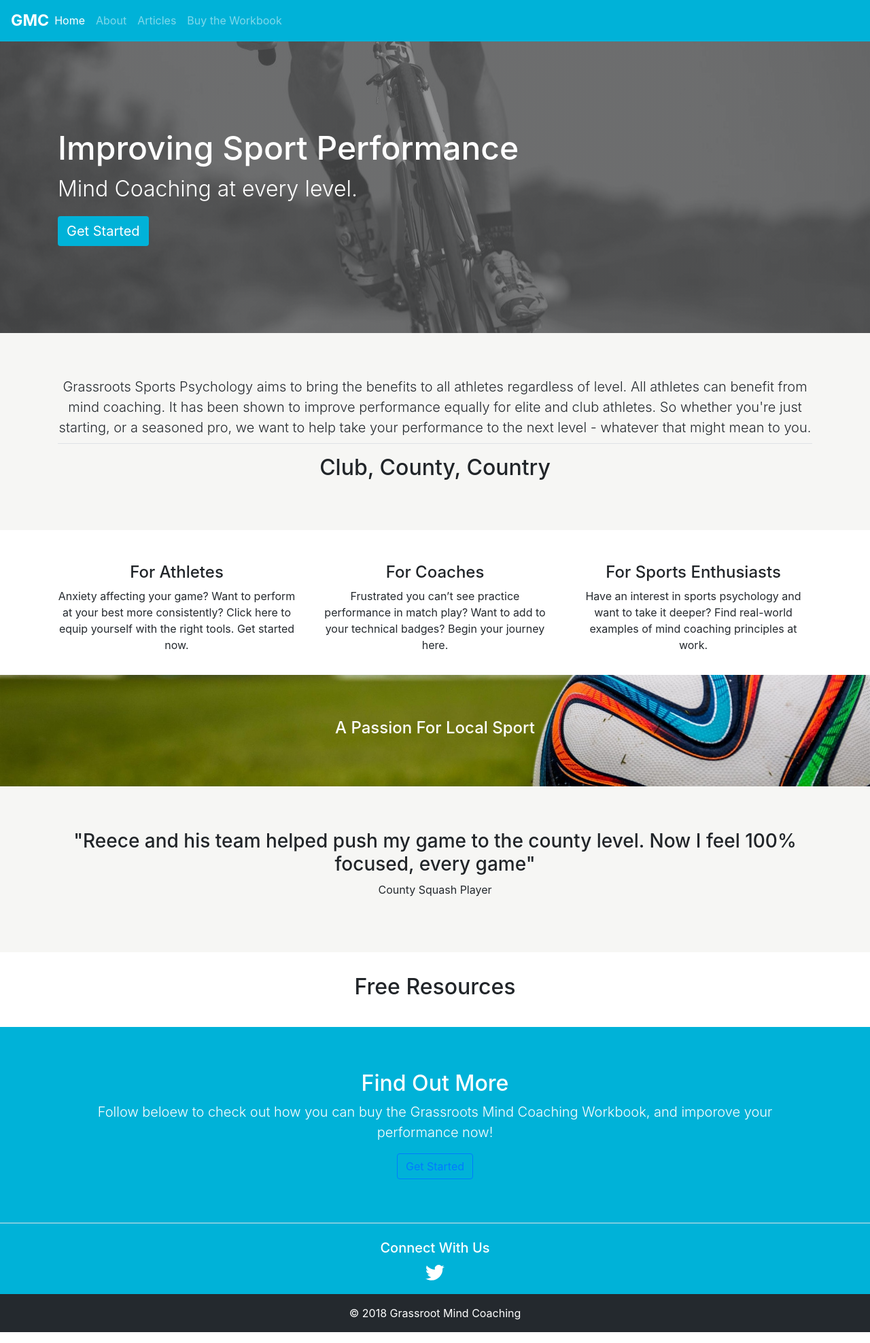
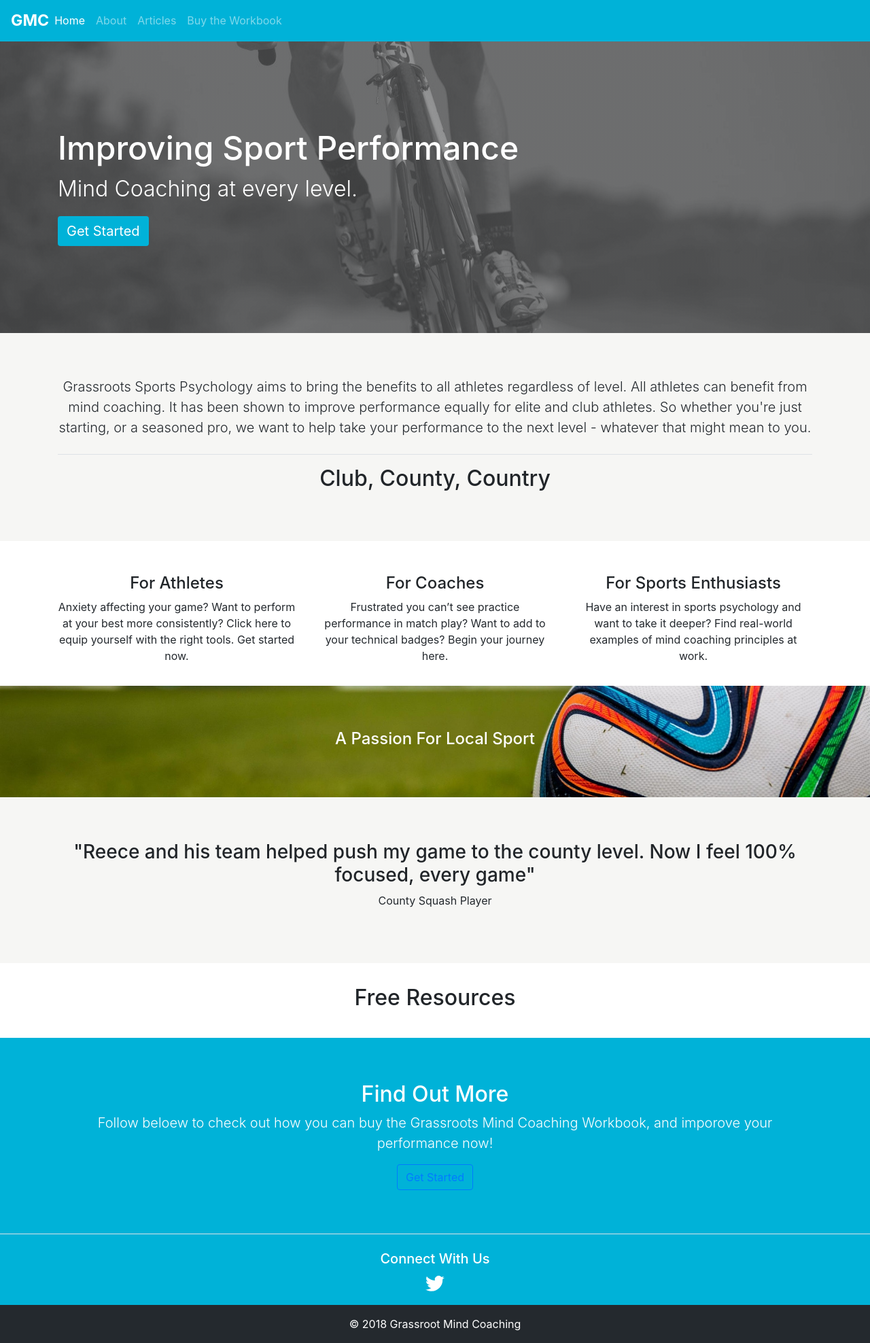
Before and after one commit to krussll/etsysimplicity, a Jekyll site: the page built from index.md, in a window 1280 px wide. Shown: the whole page at 68% size. Built offline with Jekyll 4.4.1, drawn with Linux system fonts in a browser that asks for light colours; nearby versions of some CDN libraries.

Commit message:
Update home.html

```diff
--- a/_layouts/home.html
+++ b/_layouts/home.html
@@ -16,7 +16,7 @@
 
     <div class="jumbotron secondary">
       <div class="container text-center">
-        <p class="lead border-bottom pb-2">Grassroots Sports Psychology aims to bring the benefits to all athletes regardless of level.
+        <p class="lead border-bottom pb-4">Grassroots Sports Psychology aims to bring the benefits to all athletes regardless of level.
         All athletes can benefit from mind coaching. It has been shown to improve performance equally for elite and club athletes. So whether you're just starting, or a seasoned pro, we want to help take your performance to the next level - whatever that might mean to you.
         </p>
 
```
